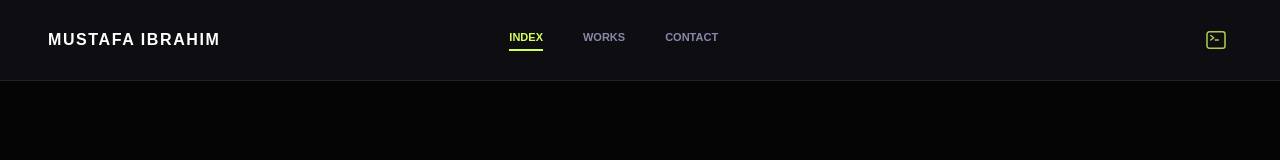
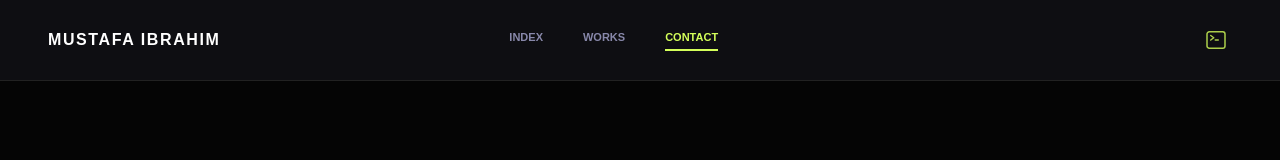
Before and after one commit to mezo2000tiger2-sudo/portofolio, a React (Vite) app: page / in a window 1280 px wide. Shown: the top 160 px of the page. Built offline with nearby package versions, Linux system fonts and the light colour scheme.

Commit message:
بهء ىشر

```diff
--- a/package.json
+++ b/package.json
@@ -11,9 +11,11 @@
   },
   "dependencies": {
     "@fontsource-variable/geist": "^5.2.8",
+    "@gsap/react": "^2.1.2",
     "@tailwindcss/vite": "^4.2.2",
     "class-variance-authority": "^0.7.1",
     "clsx": "^2.1.1",
+    "gsap": "^3.14.2",
     "lucide-react": "^1.8.0",
     "motion": "^12.38.0",
     "radix-ui": "^1.4.3",
--- a/src/App.css
+++ b/src/App.css
@@ -126,6 +126,7 @@
     }
   html {
     @apply font-sans;
+    scroll-behavior: smooth;
     }
 }
 
--- a/src/components/Header.tsx
+++ b/src/components/Header.tsx
@@ -1,8 +1,16 @@
 import { useState } from "react"
 import { cn } from "@/lib/utils"
+import { useActiveSection } from "@/hooks/use-active-section"
 
 export function Header() {
   const [isOpen, setIsOpen] = useState(false)
+  const activeSection = useActiveSection(["index", "works", "contact"])
+
+  const navLinks = [
+    { name: "INDEX", href: "#index", id: "index" },
+    { name: "WORKS", href: "#works", id: "works" },
+    { name: "CONTACT", href: "#contact", id: "contact" },
+  ]
 
   return (
     <header className="w-full bg-[#0E0E12] z-50 relative border-b border-[#222] sticky top-0 right-0 left-0">
@@ -18,9 +26,20 @@ export function Header() {
         <div className="hidden md:flex flex-1 items-center justify-between ml-12">
           {/* Centered nav links */}
           <nav className="flex items-center gap-10 text-[11px] font-sans uppercase font-bold mx-auto">
-            <a href="#index" className="text-[#D4FF5A] border-b-2 border-[#D4FF5A] pb-1 hover:text-white transition-colors">INDEX</a>
-            <a href="#works" className="text-[#8888aa] border-b-2 border-transparent pb-1 hover:text-white transition-colors">WORKS</a>
-            <a href="#contact" className="text-[#8888aa] border-b-2 border-transparent pb-1 hover:text-white transition-colors">CONTACT</a>
+            {navLinks.map((link) => (
+              <a
+                key={link.id}
+                href={link.href}
+                className={cn(
+                  "pb-1 border-b-2 transition-colors",
+                  activeSection === link.id
+                    ? "text-[#D4FF5A] border-[#D4FF5A]"
+                    : "text-[#8888aa] border-transparent hover:text-white"
+                )}
+              >
+                {link.name}
+              </a>
+            ))}
           </nav>
 
           {/* Logo icon far right */}
@@ -45,10 +64,19 @@ export function Header() {
       {/* Mobile Menu */}
       {isOpen && (
         <nav className="md:hidden absolute top-20 left-0 w-full bg-[#0E0E12] border-b border-[#222] p-6 flex flex-col gap-6 text-xs font-sans uppercase font-bold z-40">
-          <a href="#index" onClick={() => setIsOpen(false)} className="text-[#D4FF5A]">INDEX</a>
-          <a href="#works" onClick={() => setIsOpen(false)} className="text-[#8888aa] hover:text-white transition-colors">WORKS</a>
-          <a href="#lab" onClick={() => setIsOpen(false)} className="text-[#8888aa] hover:text-white transition-colors">LAB</a>
-          <a href="#contact" onClick={() => setIsOpen(false)} className="text-[#8888aa] hover:text-white transition-colors">CONTACT</a>
+          {navLinks.map((link) => (
+            <a
+              key={link.id}
+              href={link.href}
+              onClick={() => setIsOpen(false)}
+              className={cn(
+                "transition-colors",
+                activeSection === link.id ? "text-[#D4FF5A]" : "text-[#8888aa] hover:text-white"
+              )}
+            >
+              {link.name}
+            </a>
+          ))}
         </nav>
       )}
     </header>
--- /dev/null
+++ b/src/hooks/use-active-section.ts
@@ -0,0 +1,54 @@
+import { useEffect, useState } from 'react';
+
+export function useActiveSection(sectionIds: string[]) {
+  const [activeSection, setActiveSection] = useState<string>('');
+
+  useEffect(() => {
+    const observers = new Map<string, IntersectionObserver>();
+
+    // Track visibility of each section
+    const sectionVisibility = new Map<string, number>();
+
+    const observerCallback = (entries: IntersectionObserverEntry[]) => {
+      entries.forEach((entry) => {
+        sectionVisibility.set(entry.target.id, entry.intersectionRatio);
+      });
+
+      // Find the section with the highest visibility
+      let maxRatio = 0;
+      let mostVisibleSection = '';
+
+      sectionVisibility.forEach((ratio, id) => {
+        if (ratio > maxRatio) {
+          maxRatio = ratio;
+          mostVisibleSection = id;
+        }
+      });
+
+      if (mostVisibleSection) {
+        setActiveSection(mostVisibleSection);
+      }
+    };
+
+    const observerOptions = {
+      root: null,
+      rootMargin: '-20% 0px -70% 0px', // Adjusted to trigger closer to the top
+      threshold: [0, 0.1, 0.2, 0.3, 0.4, 0.5, 0.6, 0.7, 0.8, 0.9, 1.0],
+    };
+
+    const observer = new IntersectionObserver(observerCallback, observerOptions);
+
+    sectionIds.forEach((id) => {
+      const element = document.getElementById(id);
+      if (element) {
+        observer.observe(element);
+      }
+    });
+
+    return () => {
+      observer.disconnect();
+    };
+  }, [sectionIds]);
+
+  return activeSection;
+}
```
Also changed, not shown: 1 other file (tests, documents, lock files or other folders).
